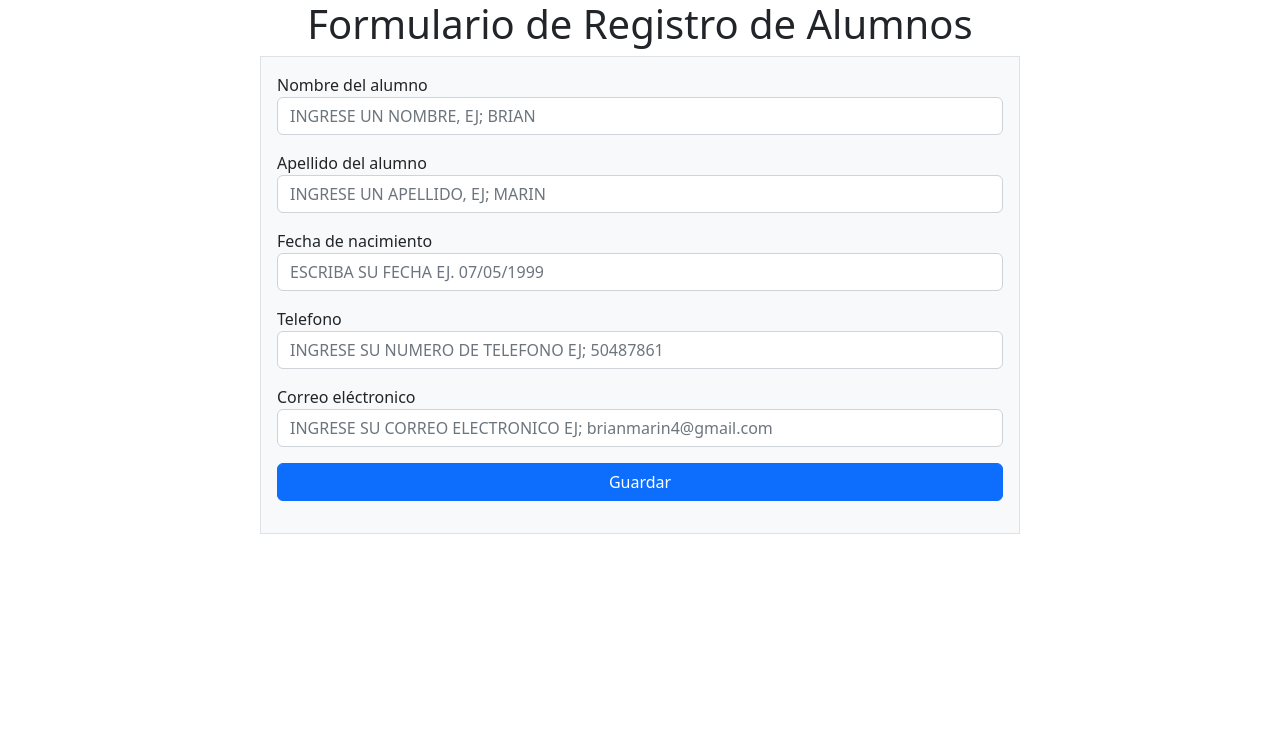
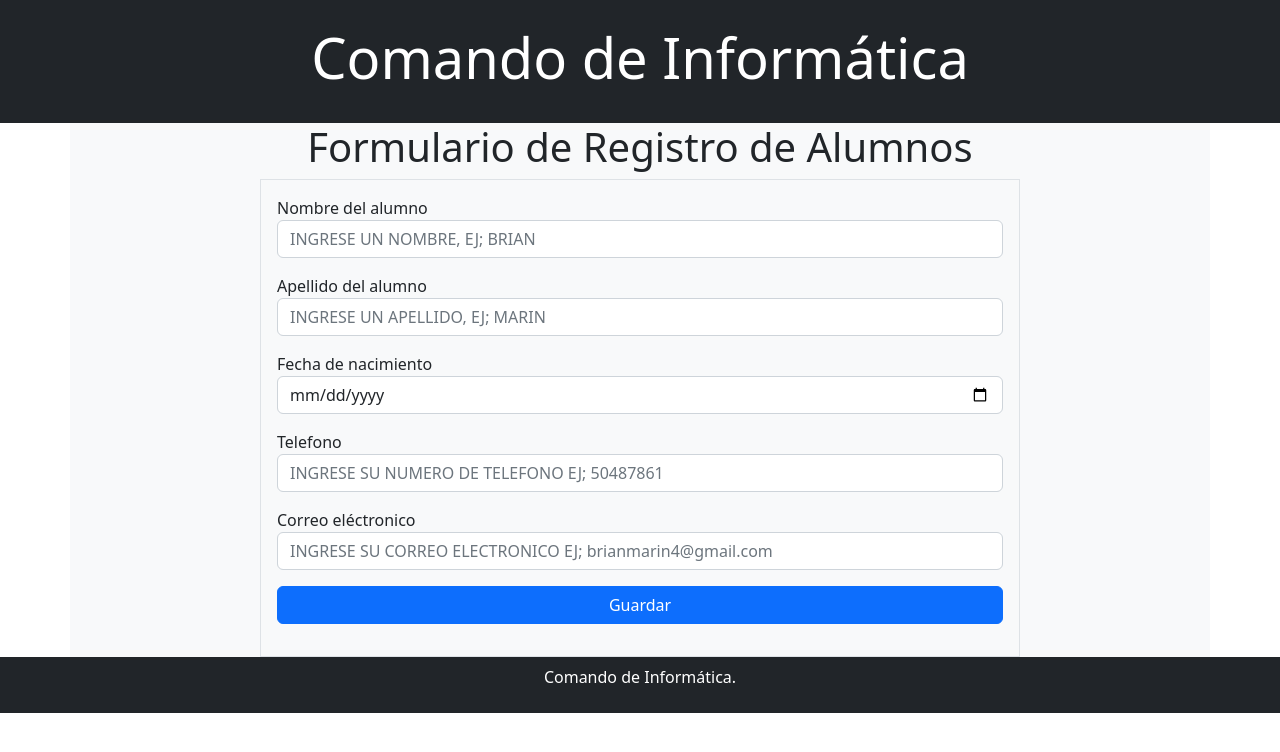
Before and after one commit to marino5710/practica7, a PHP site: page / in a window 1280 px wide. Shown: the top 752 px of the page. Run offline with PHP 8.4, Linux system fonts and the light colour scheme.

Commit message:
se modifico estructura del formulario

```diff
--- a/vistas/productos/index.php
+++ b/vistas/productos/index.php
@@ -8,7 +8,10 @@
     <title>REGISTRO DE ALUMNOS</title>
 </head>
 <body>
-    <div class="container">
+    <header class="bg-dark text-white text-center p-4">
+    <h1 class="display-4">Comando de Informática</h1>
+  </header>
+    <div class="container bg-light">
         <h1 class="text-center">Formulario de Registro de Alumnos</h1>
         <div class="row justify-content-center">
             <form action="/PRACTICA7/controladores/productos/guardar.php" method="POST" class="col-lg-8 border bg-light p-3">
@@ -27,7 +30,7 @@
                 <div class="row mb-3">
                     <div class="col">
                         <label for="alumno_fecha_naci">Fecha de nacimiento</label>
-                        <input type="text" name="alumno_fecha_naci" id="alumno_fecha_naci" class="form-control" placeholder="ESCRIBA SU FECHA EJ. 07/05/1999">
+                        <input type="date" name="alumno_fecha_naci" id="alumno_fecha_naci" class="form-control" placeholder="ESCRIBA SU FECHA EJ. 07/05/1999">
                     </div>
                 </div>
                 <div class="row mb-3">
@@ -50,5 +53,8 @@
             </form>
         </div>
     </div>
+    <footer class="bg-dark text-white text-center p-2">
+    <p> Comando de Informática.</p>
+  </footer>
 </body>
 </html>
```
Also changed, not shown: vistas/productos/bd.sql (+7 -3 lines).
